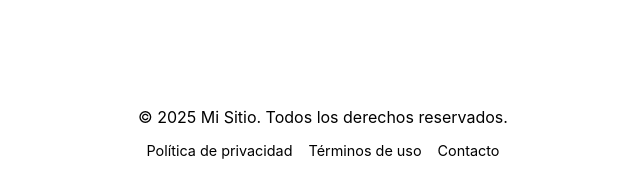
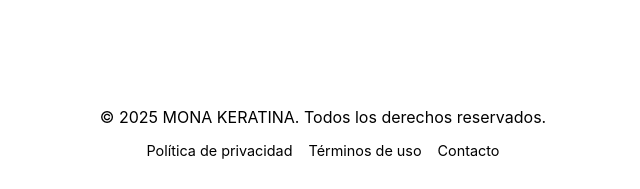
Before and after one commit to AstridCarolinaAr/MONAPP, a Django app: page / in a window 1280 px wide. Shown: the part 5203-5392 px from the top of the page, without its empty margins (317-957 px from the left). Run offline with Django 5.2, Linux system fonts and the light colour scheme; some libraries are stand-ins or nearby versions.

Commit message:
modifcar en el footer mi sitio por monakeratina

```diff
--- a/Templates/master.html
+++ b/Templates/master.html
@@ -42,7 +42,7 @@
 <!-- FOOTER -->
 <footer class="footer">
     <div class="footer-content">
-        <p>&copy; 2025 Mi Sitio. Todos los derechos reservados.</p>
+        <p>&copy; 2025 MONA KERATINA. Todos los derechos reservados.</p>
         <div class="footer-links">
             <a href="#">Política de privacidad</a>
             <a href="#">Términos de uso</a>
```
